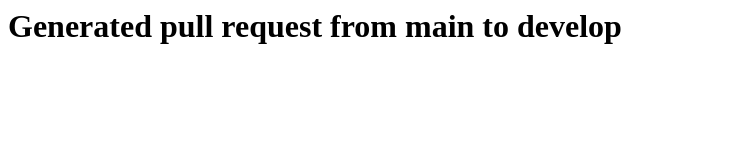
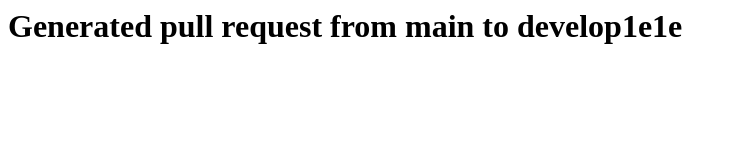
Before and after one commit to maheshpalsingh/Test-git, a plain HTML site: page pullmaintodev.html in a window 1280 px wide. Shown: the whole page, without its empty margins (0-736 px from the left). Drawn offline with Linux system fonts and the light colour scheme.

Commit message:
edit file

```diff
--- a/pullmaintodev.html
+++ b/pullmaintodev.html
@@ -1,3 +1,3 @@
 <html>
-  <h1>Generated pull request from main to develop</h1>
+  <h1>Generated pull request from main to develop1e1e</h1>
 </html>
```
